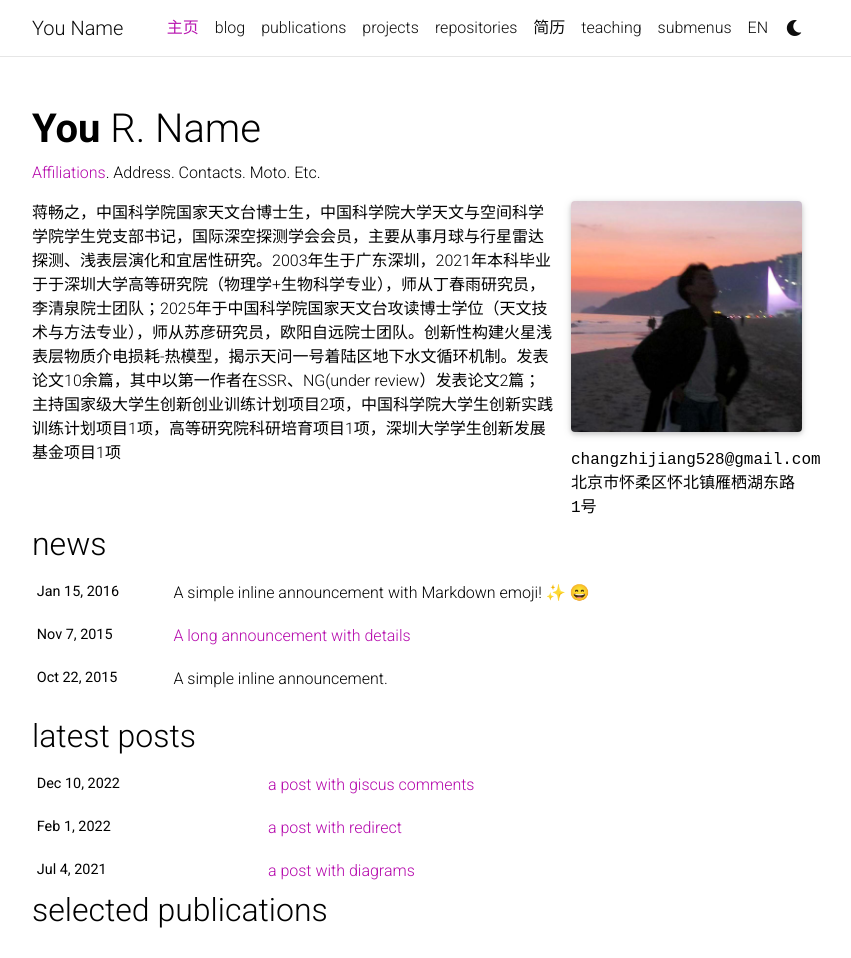
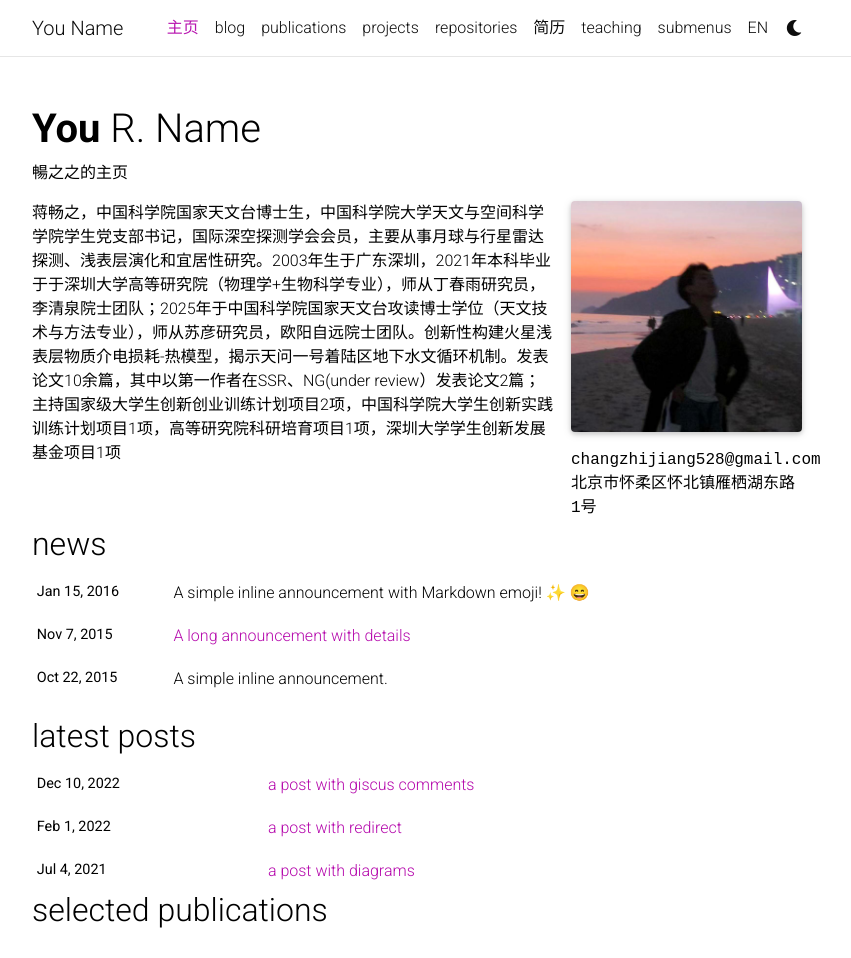
Before and after one commit to czz-naoc/czz-naoc.github.io, a Jekyll site: the page built from _pages/about.md, in a window 1280 px wide and 1247 px high, cut to the strip 0-958 px from the top of the window. Shown: the whole strip, without its empty margins (223-1074 px from the left). Built offline with Jekyll 4.4.1, drawn with Linux system fonts in a browser that asks for light colours; full-size pictures stand in for the smaller copies a plugin makes; emoji names are drawn with the system emoji font; comment, search, counter and statistics services are not loaded; a style sheet for code colours, icons or effects is not loaded.

Commit message:
Update about.md

```diff
--- a/_pages/about.md
+++ b/_pages/about.md
@@ -4,7 +4,7 @@ ref: home
 layout: about
 title: 主页
 permalink: /
-subtitle: <a href='#'>Affiliations</a>. Address. Contacts. Moto. Etc.
+subtitle: 暢之之的主页
 
 profile:
   align: right
```
